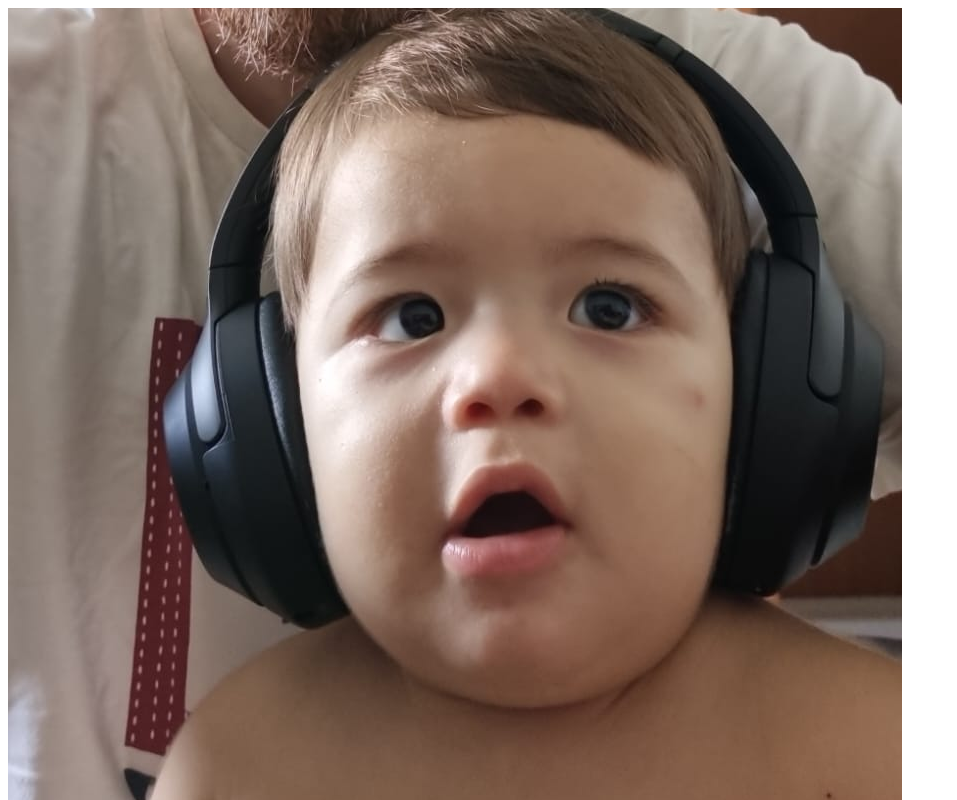
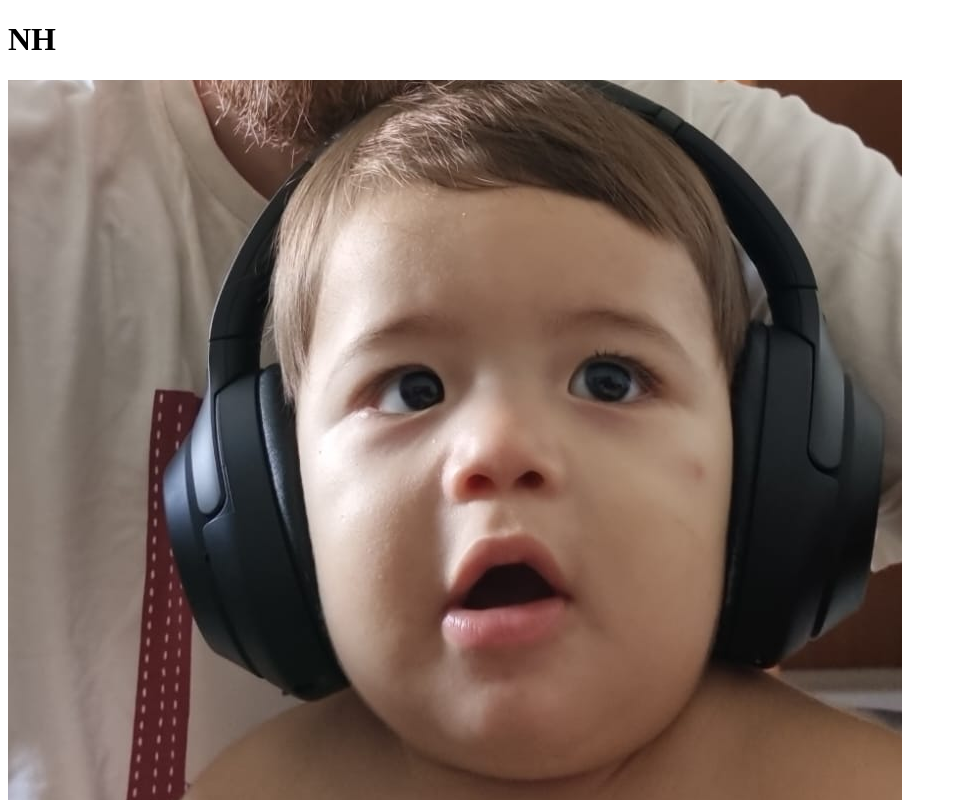
Before and after one commit to romerotg/clone-tabnews, a Next.js app: page / in a window 1280 px wide. Shown: the top 800 px of the page, without its empty margins (0-957 px from the left). Built offline with nearby package versions, Linux system fonts and the light colour scheme.

Commit message:
Adding a text to the initial page so it doesn't show just the picture

```diff
--- a/pages/index.js
+++ b/pages/index.js
@@ -1,5 +1,10 @@
 function Home() {
-    return <img src="NH cortado.png" alt="NH" />
+    return (
+        <>
+            <h1>NH</h1>
+            <img src="NH cortado.png" alt="NH" />
+        </>
+    )
 }
 
 export default Home;
```
